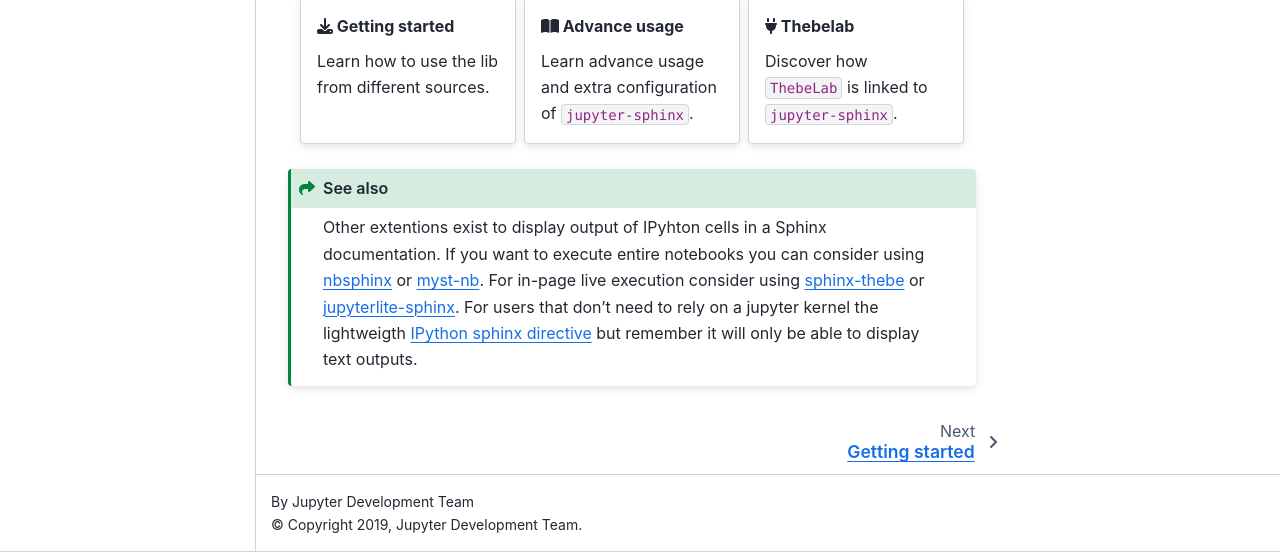
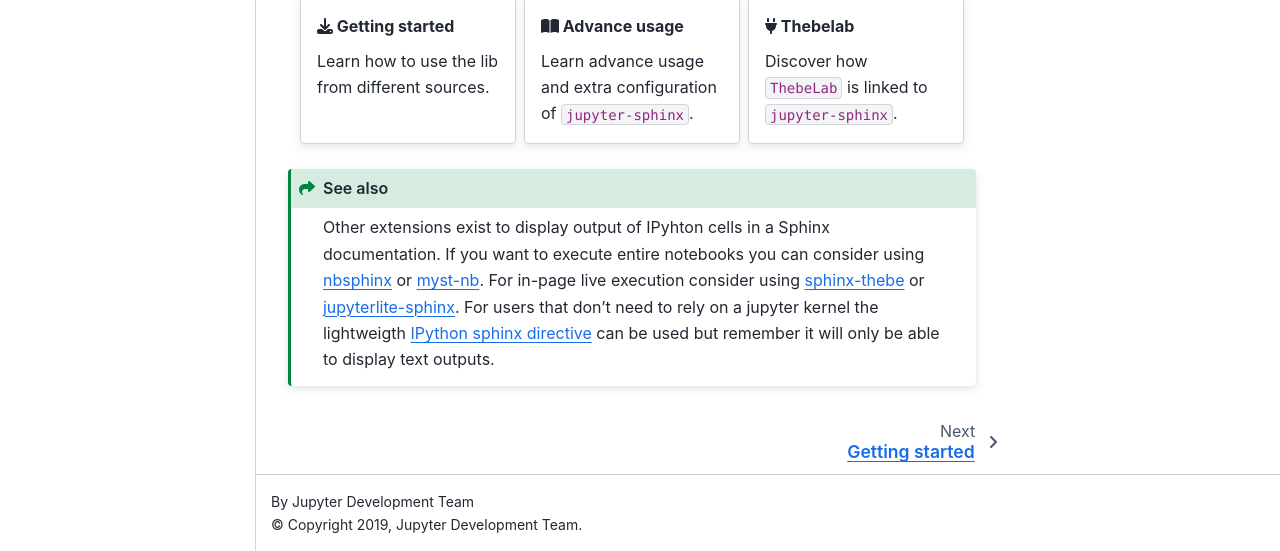
Before and after one commit to jupyter/jupyter-sphinx, a Sphinx documentation site: the page built from docs/index.rst, in a window 1280 px wide and 1017 px high, cut to the strip 465-1017 px from the top of the window. Built offline with Sphinx 7.4.7 and the Sphinx Book theme 1.1.4, drawn with Linux system fonts in a browser that asks for light colours; the version number could not be read and is left out.

Commit message:
refactor: typo

```diff
--- a/docs/index.rst
+++ b/docs/index.rst
@@ -43,4 +43,4 @@ Jupyter-sphinx is a Sphinx extension that executes embedded code in a Jupyter ke
 
 .. seealso::
 
-    Other extentions exist to display output of IPyhton cells in a Sphinx documentation. If you want to execute entire notebooks you can consider using `nbsphinx <https://nbsphinx.readthedocs.io>`__ or `myst-nb <https://myst-nb.readthedocs.io/>`__. For in-page live execution consider using `sphinx-thebe <https://sphinx-thebe.readthedocs.io/>`__ or `jupyterlite-sphinx <https://jupyterlite-sphinx.readthedocs.io/>`__. For users that don't need to rely on a jupyter kernel the lightweigth `IPython sphinx directive <https://ipython.readthedocs.io/en/stable/sphinxext.html#ipython-sphinx-directive>`__ but remember it will only be able to display text outputs.
+    Other extensions exist to display output of IPyhton cells in a Sphinx documentation. If you want to execute entire notebooks you can consider using `nbsphinx <https://nbsphinx.readthedocs.io>`__ or `myst-nb <https://myst-nb.readthedocs.io/>`__. For in-page live execution consider using `sphinx-thebe <https://sphinx-thebe.readthedocs.io/>`__ or `jupyterlite-sphinx <https://jupyterlite-sphinx.readthedocs.io/>`__. For users that don't need to rely on a jupyter kernel the lightweigth `IPython sphinx directive <https://ipython.readthedocs.io/en/stable/sphinxext.html#ipython-sphinx-directive>`__ can be used but remember it will only be able to display text outputs.
```
